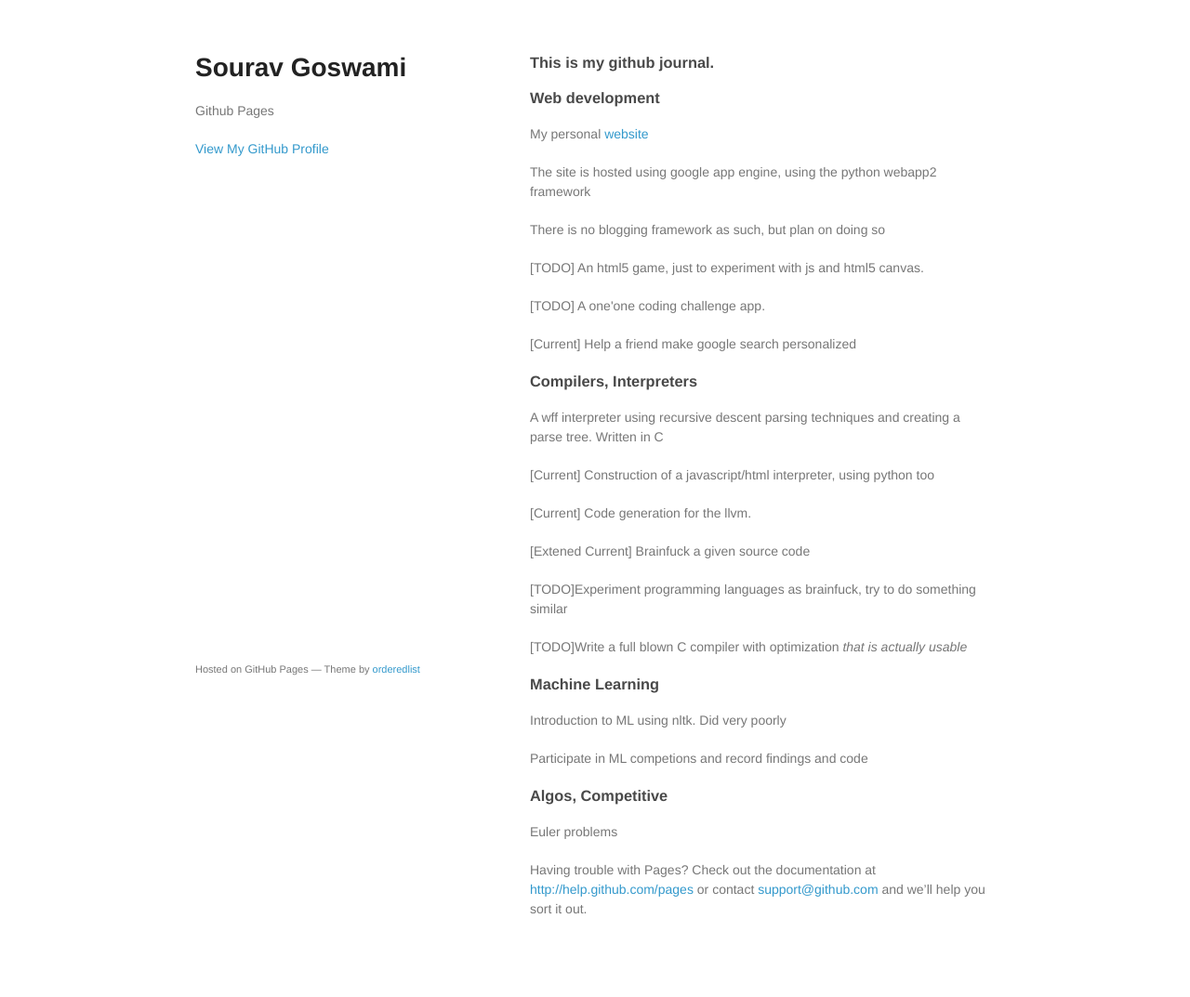
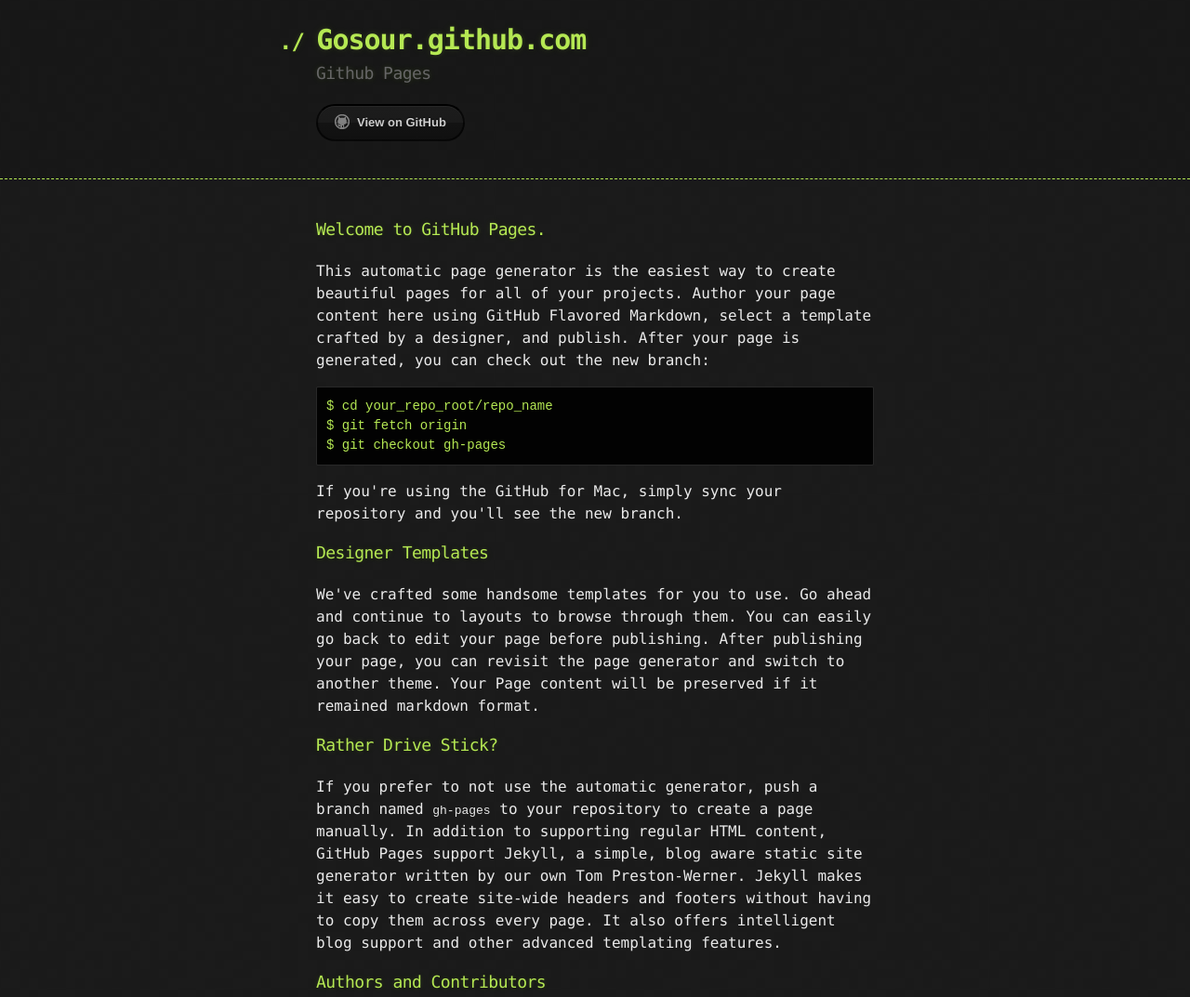
Before and after one commit to gosour/gosour.github.com, a plain HTML site: page index.html in a window 1280 px wide. Shown: the top 1073 px of the page at 93% size. Drawn offline with Linux system fonts and the light colour scheme.

Commit message:
Replace master branch with page content via GitHub

```diff
--- a/index.html
+++ b/index.html
@@ -1,68 +1,60 @@
-<!doctype html>
+<!DOCTYPE html>
 <html>
   <head>
-    <meta charset="utf-8">
+    <meta charset='utf-8'>
     <meta http-equiv="X-UA-Compatible" content="chrome=1">
+
+    <link rel="stylesheet" type="text/css" href="stylesheets/stylesheet.css" media="screen" />
+    <link rel="stylesheet" type="text/css" href="stylesheets/pygment_trac.css" media="screen" />
+    <link rel="stylesheet" type="text/css" href="stylesheets/print.css" media="print" />
+
     <title>Gosour.github.com by gosour</title>
+  </head>
 
-    <link rel="stylesheet" href="stylesheets/styles.css">
-    <link rel="stylesheet" href="stylesheets/pygment_trac.css">
-    <meta name="viewport" content="width=device-width, initial-scale=1, user-scalable=no">
-    <!--[if lt IE 9]>
-    <script src="//html5shiv.googlecode.com/svn/trunk/html5.js"></script>
-    <![endif]-->
-  </head>
   <body>
-    <div class="wrapper">
-      <header>
-        <h1>Sourav Goswami</h1>
-        <p>Github Pages</p>
 
+    <header>
+      <div class="container">
+        <h1>Gosour.github.com</h1>
+        <h2>Github Pages</h2>
 
-        <p class="view"><a href="https://github.com/gosour">View My GitHub Profile</a></p>
+        <section id="downloads">
+          <a href="https://github.com/gosour" class="btn btn-github"><span class="icon"></span>View on GitHub</a>
+        </section>
+      </div>
+    </header>
 
-      </header>
-      <section>
-        <h3>This is my github journal.</h3>
+    <div class="container">
+      <section id="main_content">
+        <h3>Welcome to GitHub Pages.</h3>
 
+<p>This automatic page generator is the easiest way to create beautiful pages for all of your projects. Author your page content here using GitHub Flavored Markdown, select a template crafted by a designer, and publish. After your page is generated, you can check out the new branch:</p>
 
-<!--<pre><code>$ cd your_repo_root/repo_name-->
-<!--$ git fetch origin-->
-<!--$ git checkout gh-pages-->
-<!--</code></pre>-->
+<pre><code>$ cd your_repo_root/repo_name
+$ git fetch origin
+$ git checkout gh-pages
+</code></pre>
 
+<p>If you're using the GitHub for Mac, simply sync your repository and you'll see the new branch.</p>
 
-<h3>Web development</h3>
-<p>My personal <a href = "http://souravgoswami.com">website</a>
-<p>The site is hosted using google app engine, using the python webapp2 framework</p>
-<p>There is no blogging framework as such, but plan on doing so</p>
-<p>[TODO] An html5 game, just to experiment with js and html5 canvas.</p>
-<p>[TODO] A one'one coding challenge app.</p>
-<p>[Current] Help a friend make google search personalized</p>
+<h3>Designer Templates</h3>
 
-<h3>Compilers, Interpreters</h3>
-<p>A wff interpreter using recursive descent parsing techniques and creating a parse tree. Written in C </p>
-<p>[Current] Construction of a javascript/html interpreter, using python too</p>
-<p>[Current] Code generation for the llvm.
-<p>[Extened Current] Brainfuck a given source code
-<p>[TODO]Experiment programming languages as brainfuck, try to do something similar</p>
-<p>[TODO]Write a full blown C compiler with optimization <em> that is actually usable</em></p>
+<p>We've crafted some handsome templates for you to use. Go ahead and continue to layouts to browse through them. You can easily go back to edit your page before publishing. After publishing your page, you can revisit the page generator and switch to another theme. Your Page content will be preserved if it remained markdown format.</p>
 
-<h3>Machine Learning</h3>
-<p>Introduction to ML using nltk. Did very poorly</p>
-<p>Participate in ML competions and record findings and code </p>
+<h3>Rather Drive Stick?</h3>
 
-<h3>Algos, Competitive</h3>
-<p>Euler problems</p>
+<p>If you prefer to not use the automatic generator, push a branch named <code>gh-pages</code> to your repository to create a page manually. In addition to supporting regular HTML content, GitHub Pages support Jekyll, a simple, blog aware static site generator written by our own Tom Preston-Werner. Jekyll makes it easy to create site-wide headers and footers without having to copy them across every page. It also offers intelligent blog support and other advanced templating features.</p>
 
+<h3>Authors and Contributors</h3>
+
+<p>You can <a href="https://github.com/blog/821" class="user-mention">@mention</a> a GitHub username to generate a link to their profile. The resulting <code>&lt;a&gt;</code> element will link to the contributor's GitHub Profile. For example: In 2007, Chris Wanstrath (<a href="https://github.com/defunkt" class="user-mention">@defunkt</a>), PJ Hyett (<a href="https://github.com/pjhyett" class="user-mention">@pjhyett</a>), and Tom Preston-Werner (<a href="https://github.com/mojombo" class="user-mention">@mojombo</a>) founded GitHub.</p>
+
+<h3>Support or Contact</h3>
 
 <p>Having trouble with Pages? Check out the documentation at <a href="http://help.github.com/pages">http://help.github.com/pages</a> or contact <a href="mailto:support@github.com">support@github.com</a> and we’ll help you sort it out.</p>
       </section>
-      <footer>
-        <p><small>Hosted on GitHub Pages &mdash; Theme by <a href="https://github.com/orderedlist">orderedlist</a></small></p>
-      </footer>
     </div>
-    <script src="javascripts/scale.fix.js"></script>
+
 
   </body>
 </html>
--- /dev/null
+++ b/javascripts/main.js
@@ -0,0 +1 @@
+console.log('This would be the main JS file.');
--- a/stylesheets/pygment_trac.css
+++ b/stylesheets/pygment_trac.css
@@ -1,4 +1,3 @@
-.highlight  { background: #ffffff; }
 .highlight .c { color: #999988; font-style: italic } /* Comment */
 .highlight .err { color: #a61717; background-color: #e3d2d2 } /* Error */
 .highlight .k { font-weight: bold } /* Keyword */
@@ -35,7 +34,7 @@
 .highlight .ne { color: #990000; font-weight: bold } /* Name.Exception */
 .highlight .nf { color: #990000; font-weight: bold } /* Name.Function */
 .highlight .nn { color: #555555 } /* Name.Namespace */
-.highlight .nt { color: #000080 } /* Name.Tag */
+.highlight .nt { color: #CBDFFF } /* Name.Tag */
 .highlight .nv { color: #008080 } /* Name.Variable */
 .highlight .ow { font-weight: bold } /* Operator.Word */
 .highlight .w { color: #bbbbbb } /* Text.Whitespace */
--- /dev/null
+++ b/stylesheets/stylesheet.css
@@ -0,0 +1,247 @@
+body {
+  margin: 0;
+  padding: 0;
+  background: #151515 url("../images/bkg.png") 0 0;
+  color: #eaeaea;
+  font: 16px;
+  line-height: 1.5;
+  font-family: Monaco, "Bitstream Vera Sans Mono", "Lucida Console", Terminal, monospace;
+}
+
+/* General & 'Reset' Stuff */
+
+.container {
+  width: 90%;
+  max-width: 600px;
+  margin: 0 auto;
+}
+
+section {
+  display: block;
+  margin: 0 0 20px 0;
+}
+
+h1, h2, h3, h4, h5, h6 {
+  margin: 0 0 20px;
+}
+
+li {
+  line-height: 1.4 ;
+}
+
+/* Header, <header>
+   header   - container
+   h1       - project name
+   h2       - project description
+*/
+
+header {
+  background: rgba(0, 0, 0, 0.1);
+  width: 100%;
+  border-bottom: 1px dashed #b5e853;
+  padding: 20px 0;
+  margin: 0 0 40px 0;
+}
+
+header h1 {
+  font-size: 30px;
+  line-height: 1.5;
+  margin: 0 0 0 -40px;
+  font-weight: bold;
+  font-family: Monaco, "Bitstream Vera Sans Mono", "Lucida Console", Terminal, monospace;
+  color: #b5e853;
+  text-shadow: 0 1px 1px rgba(0, 0, 0, 0.1),
+               0 0 5px rgba(181, 232, 83, 0.1),
+               0 0 10px rgba(181, 232, 83, 0.1);
+  letter-spacing: -1px;
+  -webkit-font-smoothing: antialiased;
+}
+
+header h1:before {
+  content: "./ ";
+  font-size: 24px;
+}
+
+header h2 {
+  font-size: 18px;
+  font-weight: 300;
+  color: #666;
+}
+
+#downloads .btn {
+  display: inline-block;
+  text-align: center;
+  margin: 0;
+}
+
+/* Main Content
+*/
+
+#main_content {
+  width: 100%;
+  -webkit-font-smoothing: antialiased;
+}
+section img {
+  max-width: 100%
+}
+
+h1, h2, h3, h4, h5, h6 {
+  font-weight: normal;
+  font-family: Monaco, "Bitstream Vera Sans Mono", "Lucida Console", Terminal, monospace;
+  color: #b5e853;
+  letter-spacing: -0.03em;
+  text-shadow: 0 1px 1px rgba(0, 0, 0, 0.1),
+               0 0 5px rgba(181, 232, 83, 0.1),
+               0 0 10px rgba(181, 232, 83, 0.1);
+}
+
+#main_content h1 {
+  font-size: 30px;
+}
+
+#main_content h2 {
+  font-size: 24px;
+}
+
+#main_content h3 {
+  font-size: 18px;
+}
+
+#main_content h4 {
+  font-size: 14px;
+}
+
+#main_content h5 {
+  font-size: 12px;
+  text-transform: uppercase;
+  margin: 0 0 5px 0;
+}
+
+#main_content h6 {
+  font-size: 12px;
+  text-transform: uppercase;
+  color: #999;
+  margin: 0 0 5px 0;
+}
+
+dt {
+  font-style: italic;
+  font-weight: bold;
+}
+
+ul li {
+  list-style: none;
+}
+
+ul li:before {
+  content: ">>";
+  font-family: Monaco, "Bitstream Vera Sans Mono", "Lucida Console", Terminal, monospace;
+  font-size: 13px;
+  color: #b5e853;
+  margin-left: -37px;
+  margin-right: 21px;
+  line-height: 16px;
+}
+
+blockquote {
+  color: #aaa;
+  padding-left: 10px;
+  border-left: 1px dotted #666;
+}
+
+pre {
+  background: rgba(0, 0, 0, 0.9);
+  border: 1px solid rgba(255, 255, 255, 0.15);
+  padding: 10px;
+  font-size: 14px;
+  color: #b5e853;
+  border-radius: 2px;
+  -moz-border-radius: 2px;
+  -webkit-border-radius: 2px;
+  text-wrap: normal;
+  overflow: auto;
+  overflow-y: hidden;
+}
+
+table {
+  width: 100%;
+  margin: 0 0 20px 0;
+}
+
+th {
+  text-align: left;
+  border-bottom: 1px dashed #b5e853;
+  padding: 5px 10px;
+}
+
+td {
+  padding: 5px 10px;
+}
+
+hr {
+  height: 0;
+  border: 0;
+  border-bottom: 1px dashed #b5e853;
+  color: #b5e853;
+}
+
+/* Buttons
+*/
+
+.btn {
+  display: inline-block;
+  background: -webkit-linear-gradient(top, rgba(40, 40, 40, 0.3), rgba(35, 35, 35, 0.3) 50%, rgba(10, 10, 10, 0.3) 50%, rgba(0, 0, 0, 0.3));
+  padding: 8px 18px;
+  border-radius: 50px;
+  border: 2px solid rgba(0, 0, 0, 0.7);
+  border-bottom: 2px solid rgba(0, 0, 0, 0.7);
+  border-top: 2px solid rgba(0, 0, 0, 1);
+  color: rgba(255, 255, 255, 0.8);
+  font-family: Helvetica, Arial, sans-serif;
+  font-weight: bold;
+  font-size: 13px;
+  text-decoration: none;
+  text-shadow: 0 -1px 0 rgba(0, 0, 0, 0.75);
+  box-shadow: inset 0 1px 0 rgba(255, 255, 255, 0.05);
+}
+
+.btn:hover {
+  background: -webkit-linear-gradient(top, rgba(40, 40, 40, 0.6), rgba(35, 35, 35, 0.6) 50%, rgba(10, 10, 10, 0.8) 50%, rgba(0, 0, 0, 0.8));
+}
+
+.btn .icon {
+  display: inline-block;
+  width: 16px;
+  height: 16px;
+  margin: 1px 8px 0 0;
+  float: left;
+}
+
+.btn-github .icon {
+  opacity: 0.6;
+  background: url("../images/blacktocat.png") 0 0 no-repeat;
+}
+
+/* Links
+   a, a:hover, a:visited
+*/
+
+a {
+  color: #63c0f5;
+  text-shadow: 0 0 5px rgba(104, 182, 255, 0.5);
+}
+
+/* Clearfix */
+
+.cf:before, .cf:after {
+  content:"";
+  display:table;
+}
+
+.cf:after {
+  clear:both;
+}
+
+.cf {
+  zoom:1;
+}
```
Also changed, not shown: images/bkg.png (added), images/blacktocat.png (added).
